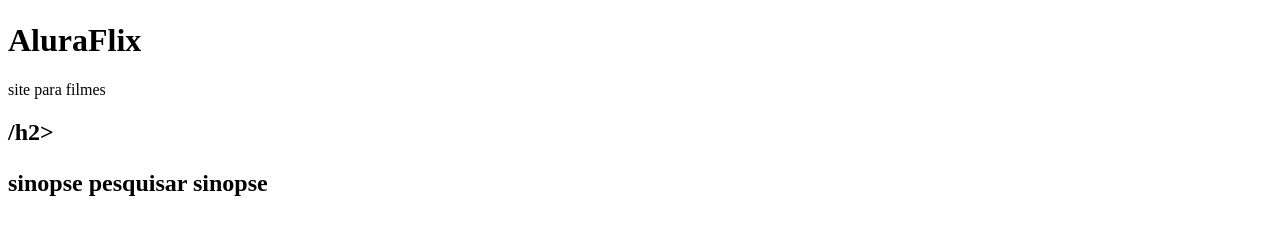
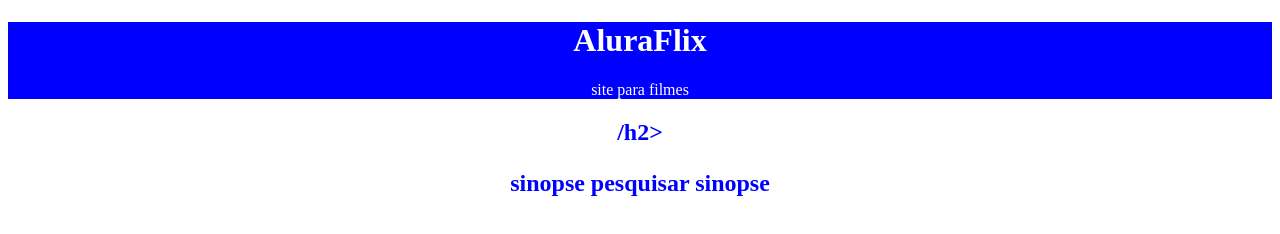
Before and after one commit to caioduartemendes-del/projeto-IA, a plain HTML site: page index.html in a window 1280 px wide. Shown: the part 398-632 px from the top of the page. Drawn offline with Linux system fonts and the light colour scheme.

Commit message:
Estilização

```diff
--- a/index.html
+++ b/index.html
@@ -4,6 +4,7 @@
     <meta charset="UTF-8">
     <meta name="viewport" content="width=device-width, initial-scale=1.0">
     <title>AluraFlix</title>
+    <link rel="stylesheet" href="style.css">
 </head>
 <body>
     <h1>AluraFlix</h1>
--- /dev/null
+++ b/style.css
@@ -0,0 +1,11 @@
+header{
+background-color: blue;
+color: white;
+text-align: center;
+
+}
+main{
+background-color: white;
+color: blue;
+text-align: center;
+}
```
